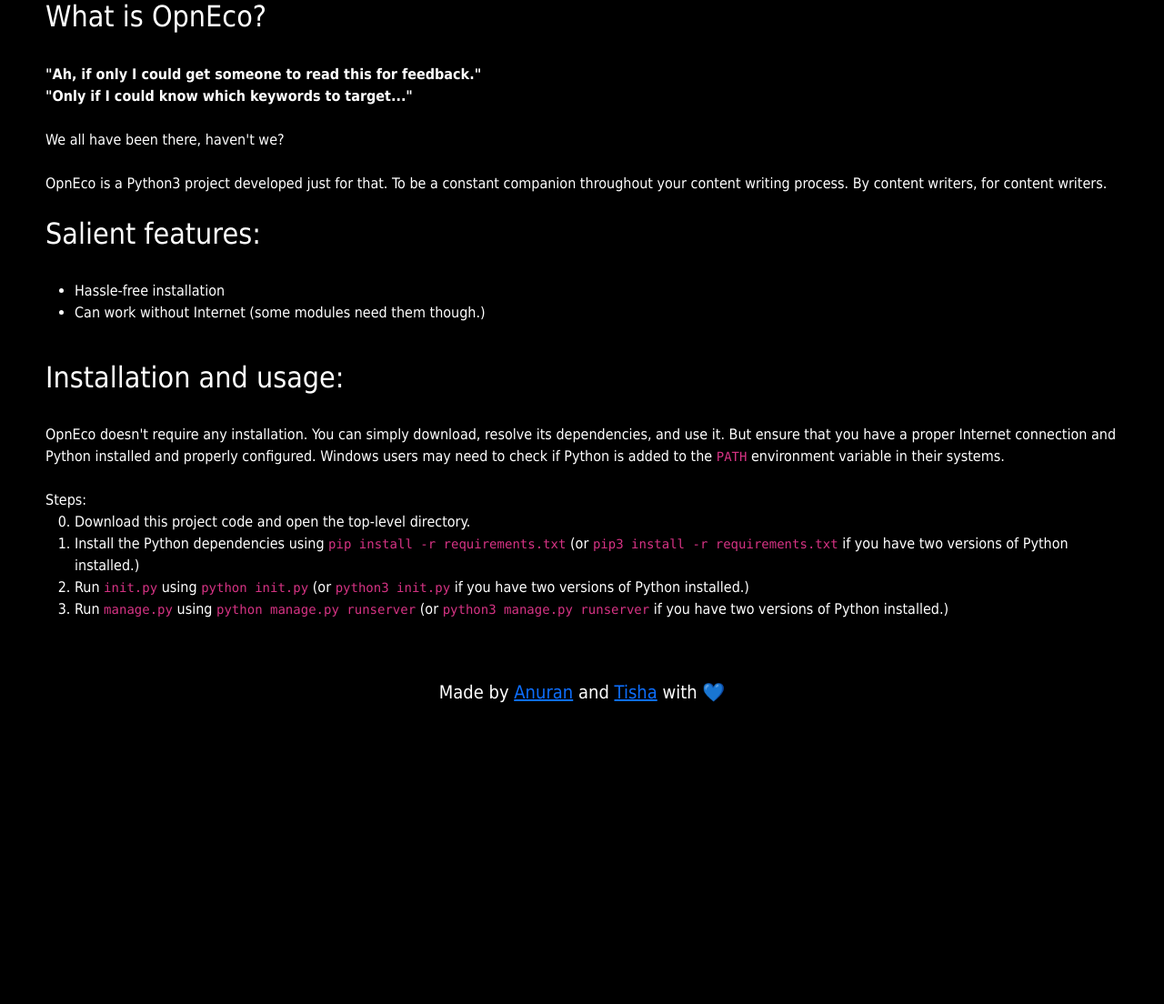
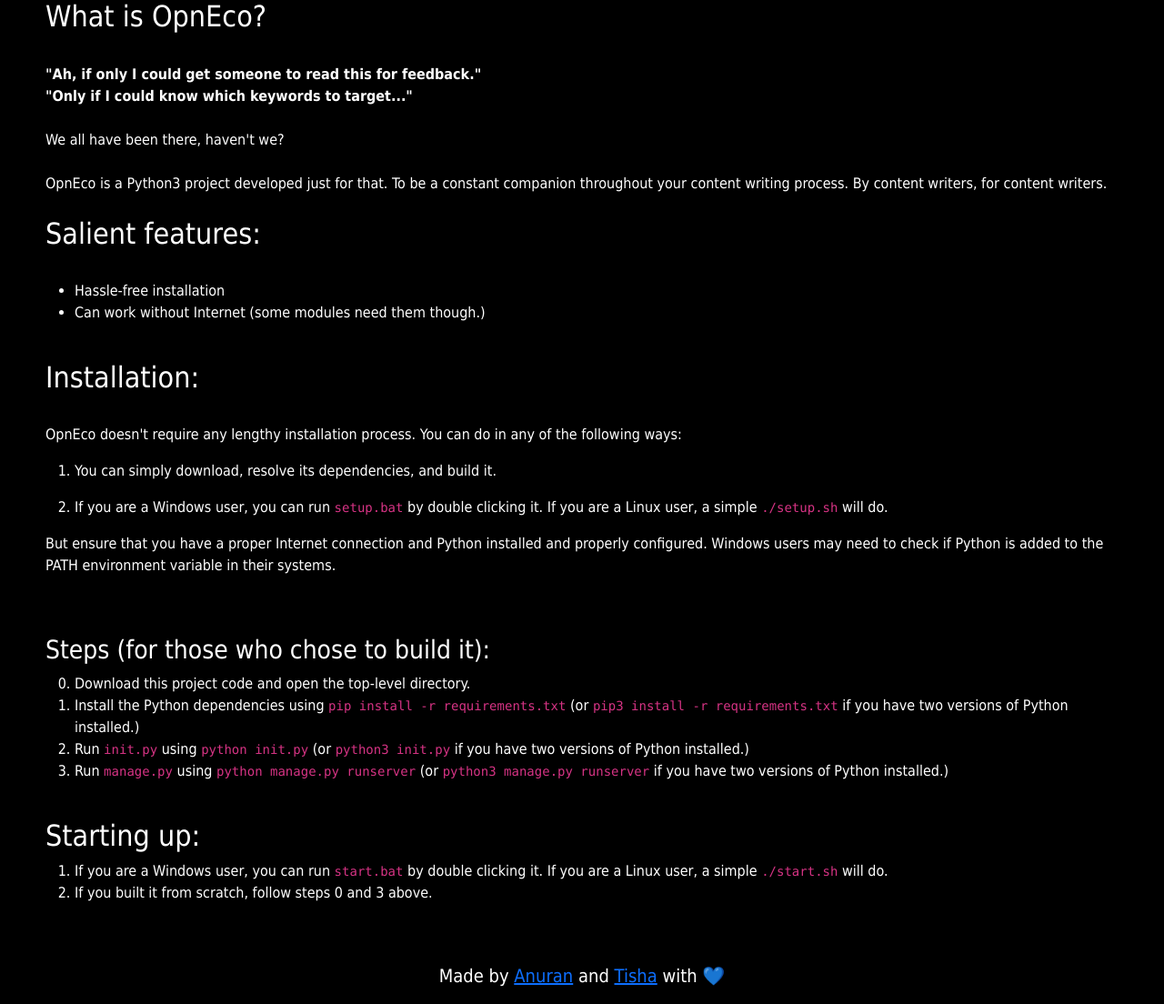
Before and after one commit to anuran-roy/OpnEco, a Django app: page /about/ in a window 1280 px wide. Shown: the part 187-1291 px from the top of the page at 91% size. Before the commit the page ends 960 px from the top, so only its background shows below. Run offline with Django 3.2, Linux system fonts and the light colour scheme; some web fonts are replaced.

Commit message:
Made some changes to installation procedures

```diff
--- a/templates/OpnEco/about.html
+++ b/templates/OpnEco/about.html
@@ -56,13 +56,18 @@
       <li>Can work without Internet (some modules need them though.)</li>
     </ul>
     <br>
-    <h2>Installation and usage:</h2>
+    <h2>Installation:</h2>
     <br>
-    OpnEco doesn't require any installation. You can simply download, resolve its dependencies, and use it. But ensure
-    that you have a proper Internet connection and Python installed and properly configured. Windows users may need to
-    check if Python is added to the <code>PATH</code> environment variable in their systems.
+    <p>OpnEco doesn&#39;t require any lengthy installation process. You can do in any of the following ways:</p>
+    <ol>
+      <li><p>You can simply download, resolve its dependencies, and build it. </p>
+      </li>
+      <li><p>If you are a Windows user, you can run <code>setup.bat</code> by double clicking it. If you are a Linux user, a simple <code>./setup.sh</code> will do.</p>
+      </li>
+    </ol>
+    <p>But ensure that you have a proper Internet connection and Python installed and properly configured. Windows users may need to check if Python is added to the PATH environment variable in their systems.</p>
     <br><br>
-    Steps:
+    <h3>Steps (for those who chose to build it):</h3>
     <ol start="0">
       <li>Download this project code and open the top-level directory.</li>
       <li>Install the Python dependencies using <code>pip install -r requirements.txt</code> (or
@@ -71,6 +76,12 @@
         versions of Python installed.)</li>
       <li>Run <code>manage.py</code> using <code>python manage.py runserver</code> (or
         <code>python3 manage.py runserver</code> if you have two versions of Python installed.)</li>
+    </ol>
+    <br>
+    <h2 id="starting-up-">Starting up:</h2>
+    <ol>
+      <li>If you are a Windows user, you can run <code>start.bat</code> by double clicking it. If you are a Linux user, a simple <code>./start.sh</code> will do.</li>
+      <li>If you built it from scratch, follow steps 0 and 3 above.</li>
     </ol>
     <br>
     <br>
```
Also changed, not shown: README.md, 6 other files.
